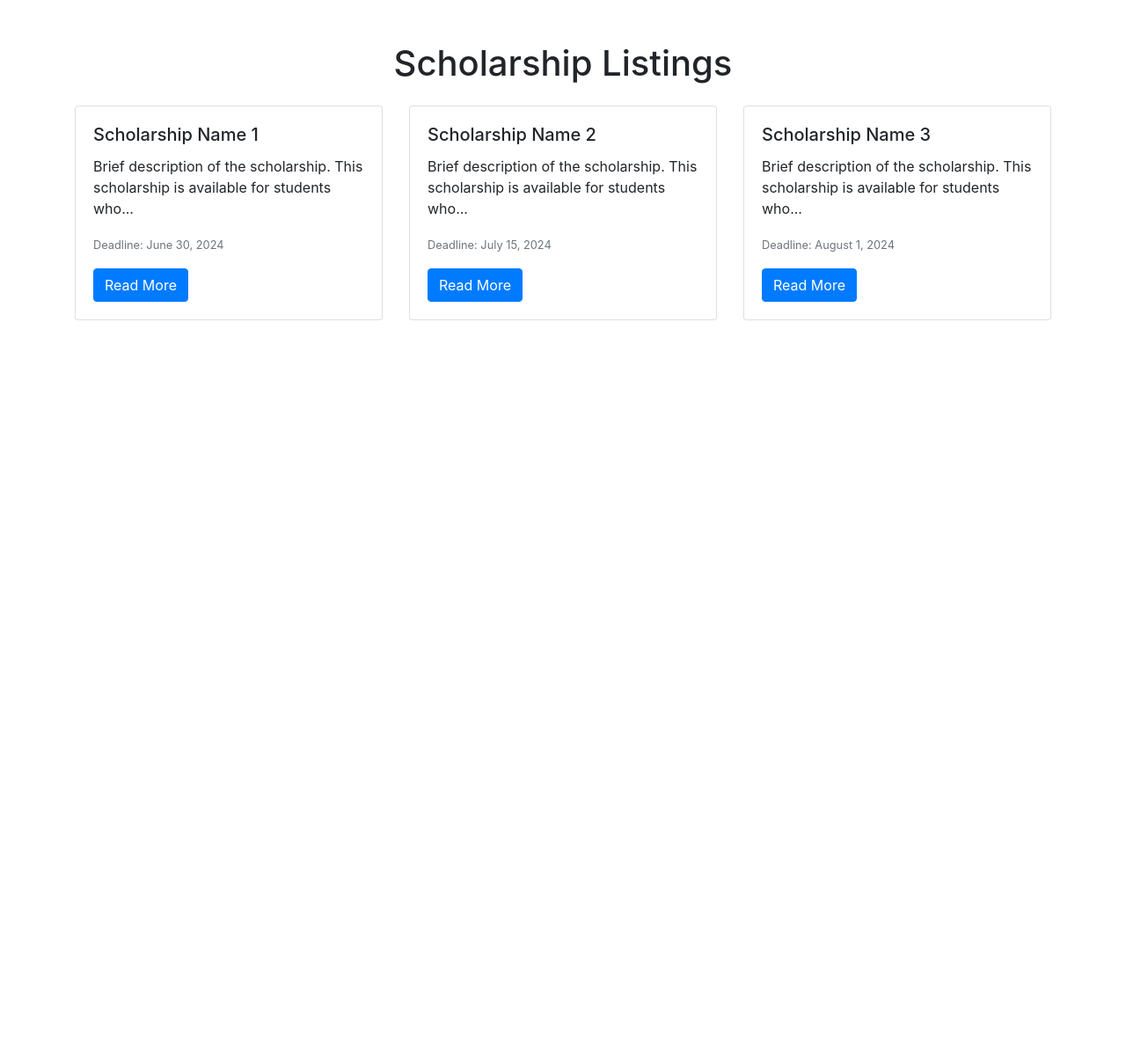
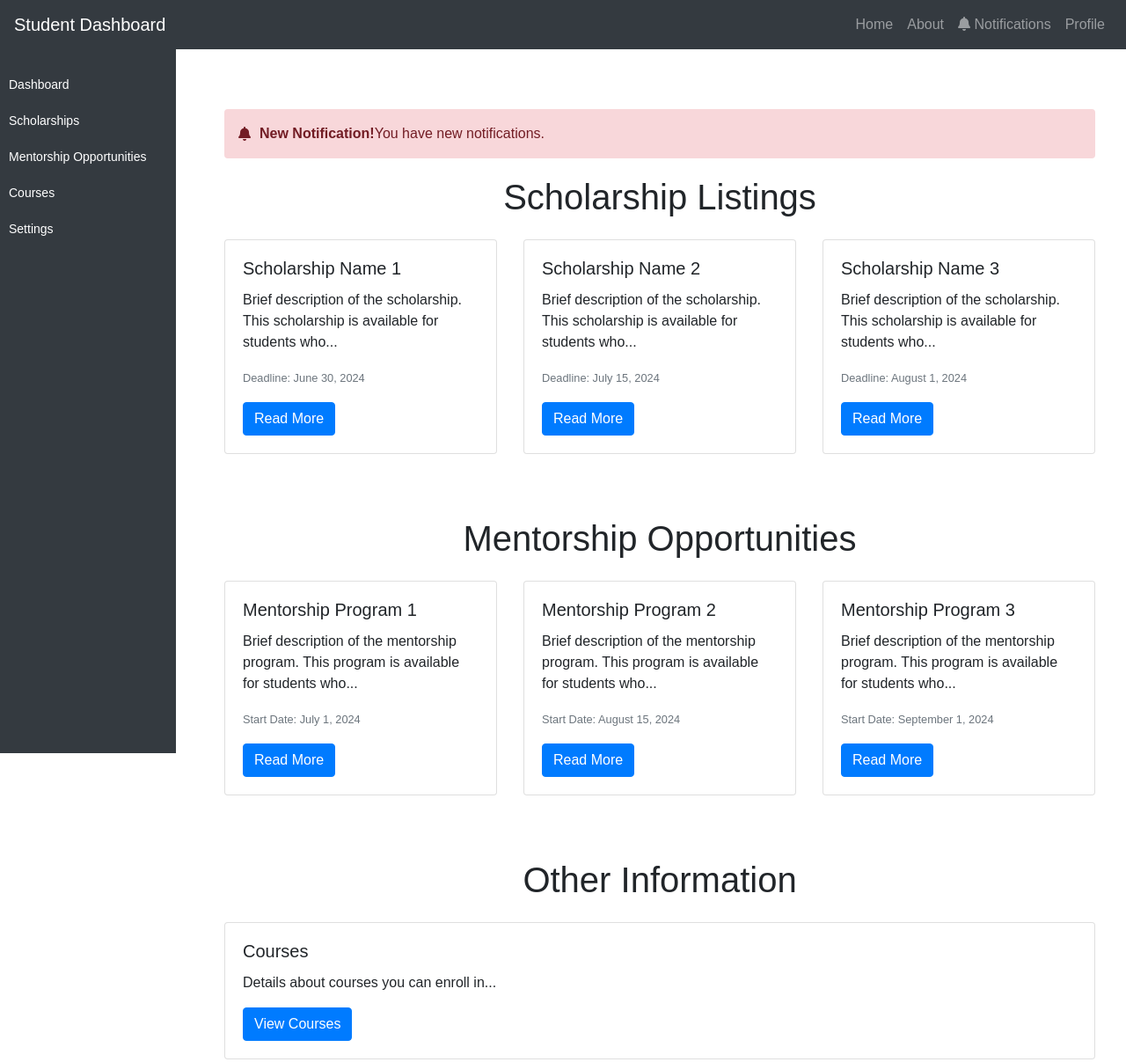
Before and after one commit to Geo9234-maker/TransitionPlus, a plain HTML site: page scholarship.html in a window 1280 px wide. Shown: the top 1207 px of the page at 88% size. Before the commit the page ends 800 px from the top, so only its background shows below. Drawn offline with nearby package versions, Linux system fonts and the light colour scheme.

Commit message:
Update scholarship.html

```diff
--- a/scholarship.html
+++ b/scholarship.html
@@ -3,11 +3,95 @@
 <head>
   <meta charset="UTF-8">
   <meta name="viewport" content="width=device-width, initial-scale=1.0">
-  <title>Scholarship Listings</title>
+  <title>Student Dashboard</title>
   <link href="https://stackpath.bootstrapcdn.com/bootstrap/4.5.2/css/bootstrap.min.css" rel="stylesheet">
+  <link href="https://cdnjs.cloudflare.com/ajax/libs/font-awesome/5.15.3/css/all.min.css" rel="stylesheet"> <!-- FontAwesome for icons -->
+  <style>
+    body {
+      font-family: Arial, sans-serif;
+    }
+    .sidebar {
+      height: 100vh;
+      width: 200px;
+      position: fixed;
+      background-color: #343a40;
+      padding-top: 20px;
+      color: white;
+    }
+    .sidebar a {
+      color: white;
+      display: block;
+      padding: 10px;
+      text-decoration: none;
+      font-size: 14px;
+    }
+    .sidebar a:hover {
+      background-color: #495057;
+      text-decoration: none;
+    }
+    .content {
+      margin-left: 220px;
+      padding: 20px;
+    }
+    .notification {
+      background-color: #f8d7da;
+      border-color: #f5c6cb;
+      color: #721c24;
+      padding: 15px;
+      margin-bottom: 20px;
+      border: 1px solid transparent;
+      border-radius: .25rem;
+      display: flex;
+      align-items: center;
+    }
+    .notification .fa-bell {
+      margin-right: 10px;
+    }
+  </style>
 </head>
 <body>
+  <!-- Navigation Bar -->
+  <nav class="navbar navbar-expand-lg navbar-dark bg-dark">
+    <a class="navbar-brand" href="#">Student Dashboard</a>
+    <button class="navbar-toggler" type="button" data-toggle="collapse" data-target="#navbarNav" aria-controls="navbarNav" aria-expanded="false" aria-label="Toggle navigation">
+      <span class="navbar-toggler-icon"></span>
+    </button>
+    <div class="collapse navbar-collapse" id="navbarNav">
+      <ul class="navbar-nav ml-auto">
+        <li class="nav-item">
+          <a class="nav-link" href="#">Home</a>
+        </li>
+        <li class="nav-item">
+          <a class="nav-link" href="#">About</a>
+        </li>
+        <li class="nav-item">
+          <a class="nav-link" href="#"><i class="fas fa-bell"></i> Notifications</a>
+        </li>
+        <li class="nav-item">
+          <a class="nav-link" href="#">Profile</a>
+        </li>
+      </ul>
+    </div>
+  </nav>
+
+  <!-- Sidebar -->
+  <div class="sidebar">
+    <a href="#">Dashboard</a>
+    <a href="#">Scholarships</a>
+    <a href="#">Mentorship Opportunities</a>
+    <a href="#">Courses</a>
+    <a href="#">Settings</a>
+  </div>
+
+  <!-- Content -->
+  <div class="content">
     <div class="container mt-5">
+      <!-- Notification Section -->
+      <div id="notification-section" class="notification">
+        <i class="fas fa-bell"></i>
+        <strong>New Notification!</strong> You have new notifications.
+      </div>
+
       <h1 class="text-center mb-4">Scholarship Listings</h1>
       <div class="row">
         <!-- Scholarship 1 -->
@@ -43,7 +127,67 @@
             </div>
           </div>
         </div>
-      <!-- Add more data here -->
+      </div>
+
+      <h1 class="text-center mb-4 mt-5">Mentorship Opportunities</h1>
+      <div class="row">
+        <!-- Mentorship 1 -->
+        <div class="col-md-4">
+          <div class="card mb-4">
+            <div class="card-body">
+              <h5 class="card-title">Mentorship Program 1</h5>
+              <p class="card-text">Brief description of the mentorship program. This program is available for students who...</p>
+              <p class="card-text"><small class="text-muted">Start Date: July 1, 2024</small></p>
+              <a href="#" class="btn btn-primary">Read More</a>
+            </div>
+          </div>
+        </div>
+        <!-- Mentorship 2 -->
+        <div class="col-md-4">
+          <div class="card mb-4">
+            <div class="card-body">
+              <h5 class="card-title">Mentorship Program 2</h5>
+              <p class="card-text">Brief description of the mentorship program. This program is available for students who...</p>
+              <p class="card-text"><small class="text-muted">Start Date: August 15, 2024</small></p>
+              <a href="#" class="btn btn-primary">Read More</a>
+            </div>
+          </div>
+        </div>
+        <!-- Mentorship 3 -->
+        <div class="col-md-4">
+          <div class="card mb-4">
+            <div class="card-body">
+              <h5 class="card-title">Mentorship Program 3</h5>
+              <p class="card-text">Brief description of the mentorship program. This program is available for students who...</p>
+              <p class="card-text"><small class="text-muted">Start Date: September 1, 2024</small></p>
+              <a href="#" class="btn btn-primary">Read More</a>
+            </div>
+          </div>
+        </div>
+      </div>
+
+      <h1 class="text-center mb-4 mt-5">Other Information</h1>
+      <div class="row">
+        <!-- Additional information -->
+        <div class="col-md-12">
+          <div class="card mb-4">
+            <div class="card-body">
+              <h5 class="card-title">Courses</h5>
+              <p class="card-text">Details about courses you can enroll in...</p>
+              <a href="#" class="btn btn-primary">View Courses</a>
+            </div>
+          </div>
+        </div>
+        <div class="col-md-12">
+          <div class="card mb-4">
+            <div class="card-body">
+              <h5 class="card-title">Settings</h5>
+              <p class="card-text">Manage your account settings...</p>
+              <a href="#" class="btn btn-primary">Go to Settings</a>
+            </div>
+          </div>
+        </div>
+      </div>
     </div>
   </div>
 
```
Lines whose indentation alone changed are shown as unchanged.
